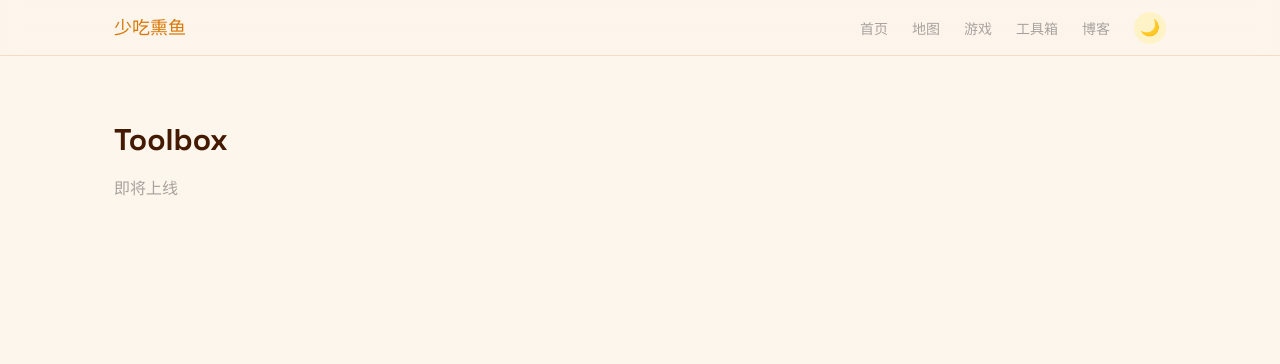
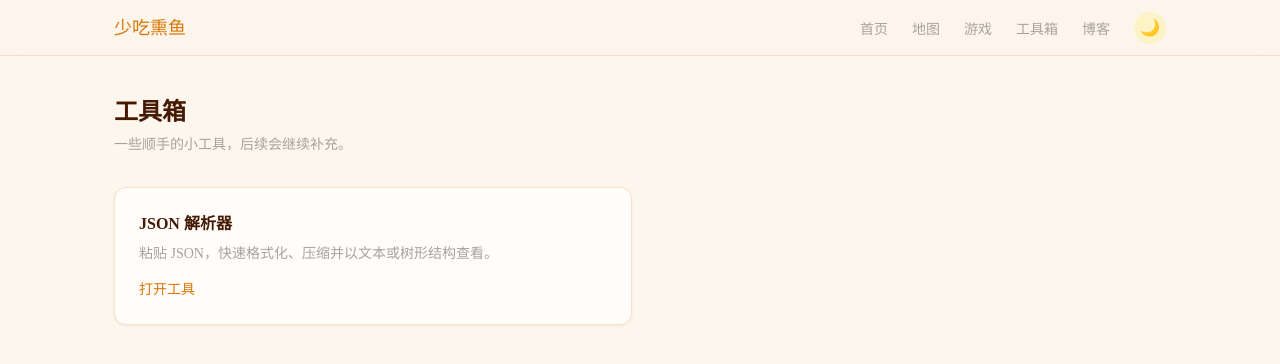
Before and after one commit to Lychee-li572/new-blog, a Vue app: page /toolbox in a window 1280 px wide. Shown: the top 364 px of the page. Built offline with nearby package versions, Linux system fonts and the light colour scheme; a web font is replaced by a local one.

Commit message:
feat: add toolbox entry and refine json parser ui

```diff
--- a/src/features/toolbox/components/JsonInputPanel.vue
+++ b/src/features/toolbox/components/JsonInputPanel.vue
@@ -9,6 +9,7 @@
       :value="modelValue"
       @input="$emit('update:modelValue', ($event.target as HTMLTextAreaElement).value)"
     />
+    <slot name="hint" />
     <div class="mt-3 flex flex-wrap items-center justify-end gap-2">
       <slot name="actions" />
     </div>
--- a/src/features/toolbox/views/JsonParserPage.vue
+++ b/src/features/toolbox/views/JsonParserPage.vue
@@ -7,6 +7,14 @@
 
     <div class="grid gap-4 md:grid-cols-2">
       <JsonInputPanel v-model="rawInput">
+        <template #hint>
+          <div class="mt-3 flex flex-wrap items-center gap-2 text-xs" style="color: var(--text-secondary)">
+            <span>常用操作：</span>
+            <button class="rounded-full border px-2 py-1" style="border-color: var(--border)" @click="applyExample">示例 JSON</button>
+            <button class="rounded-full border px-2 py-1" style="border-color: var(--border)" @click="refresh">立即格式化</button>
+            <button class="rounded-full border px-2 py-1" style="border-color: var(--border)" @click="clear">清空</button>
+          </div>
+        </template>
         <template #actions>
           <button class="rounded-lg px-3 py-2 text-sm" style="background: var(--accent-lighter); color: var(--accent-primary)" @click="refresh">格式化</button>
           <button class="rounded-lg px-3 py-2 text-sm" style="background: transparent; color: var(--text-secondary); border: 1px solid var(--border)" @click="clear">清空</button>
@@ -18,13 +26,17 @@
           <button class="rounded-lg px-3 py-2 text-sm" style="background: var(--accent-lighter); color: var(--accent-primary)" @click="copyResult">复制结果</button>
           <button class="rounded-lg px-3 py-2 text-sm" style="background: transparent; color: var(--text-secondary); border: 1px solid var(--border)" @click="downloadResult">下载</button>
         </template>
-        <div v-if="error" class="m-4 rounded-lg border p-4 text-sm" style="border-color: #fca5a5; color: #b91c1c; background: #fef2f2">
-          <p class="font-medium">解析失败</p>
-          <p class="mt-1">无法解析输入内容：{{ error.message }}</p>
+
+        <div v-if="error" class="m-4 rounded-lg border p-4 text-sm" style="border-color: rgba(220,38,38,0.35); color: #991b1b; background: rgba(254,226,226,0.6)">
+          <p class="font-medium">输入内容不是合法 JSON</p>
+          <p class="mt-1">通常是因为多余逗号、缺少引号或括号不匹配。</p>
+          <p class="mt-2 break-all text-xs" style="color: #7f1d1d">原始提示：{{ error.message }}</p>
         </div>
+
         <template v-else-if="activeView === 'text'">
           <JsonTextView :text="formatted" />
         </template>
+
         <template v-else>
           <JsonTreeView :value="parsedValue" />
         </template>
@@ -44,6 +56,16 @@ import { useJsonParser } from '@/features/toolbox/composables/useJsonParser'
 const { rawInput, formatted, error, refresh } = useJsonParser()
 const activeView = ref<'text' | 'tree'>('text')
 
+const example = JSON.stringify(
+  {
+    name: '少吃熏鱼',
+    tools: ['json-parser'],
+    stats: { version: 1, draft: false }
+  },
+  null,
+  2
+)
+
 const parsedValue = computed(() => {
   if (!formatted.value) {
     return null
@@ -55,6 +77,10 @@ const parsedValue = computed(() => {
     return null
   }
 })
+
+function applyExample() {
+  rawInput.value = example
+}
 
 function clear() {
   rawInput.value = ''
--- a/src/features/toolbox/views/ToolboxPage.vue
+++ b/src/features/toolbox/views/ToolboxPage.vue
@@ -1,8 +1,20 @@
 <template>
-  <div class="max-w-[1100px] mx-auto px-6 py-16">
-    <h1 class="text-3xl font-bold" style="font-family: var(--font-heading); color: var(--text-primary)">
-      Toolbox
-    </h1>
-    <p class="mt-4" style="color: var(--text-secondary)">即将上线</p>
-  </div>
+  <section class="mx-auto max-w-[1100px] px-4 py-10 sm:px-6">
+    <header class="mb-8">
+      <h1 class="text-2xl font-semibold" style="color: var(--text-primary); font-family: var(--font-heading)">工具箱</h1>
+      <p class="mt-2 text-sm" style="color: var(--text-secondary)">一些顺手的小工具，后续会继续补充。</p>
+    </header>
+
+    <div class="grid gap-4 sm:grid-cols-2">
+      <router-link
+        to="/toolbox/json-parser"
+        class="card group block rounded-xl border p-5 no-underline"
+        style="border-color: var(--border)"
+      >
+        <div class="text-base font-semibold" style="color: var(--text-primary)">JSON 解析器</div>
+        <p class="mt-2 text-sm" style="color: var(--text-secondary)">粘贴 JSON，快速格式化、压缩并以文本或树形结构查看。</p>
+        <div class="mt-4 text-sm font-medium" style="color: var(--accent-primary)">打开工具</div>
+      </router-link>
+    </div>
+  </section>
 </template>
```
Also changed, not shown: 1 other file (tests, documents, lock files or other folders).
